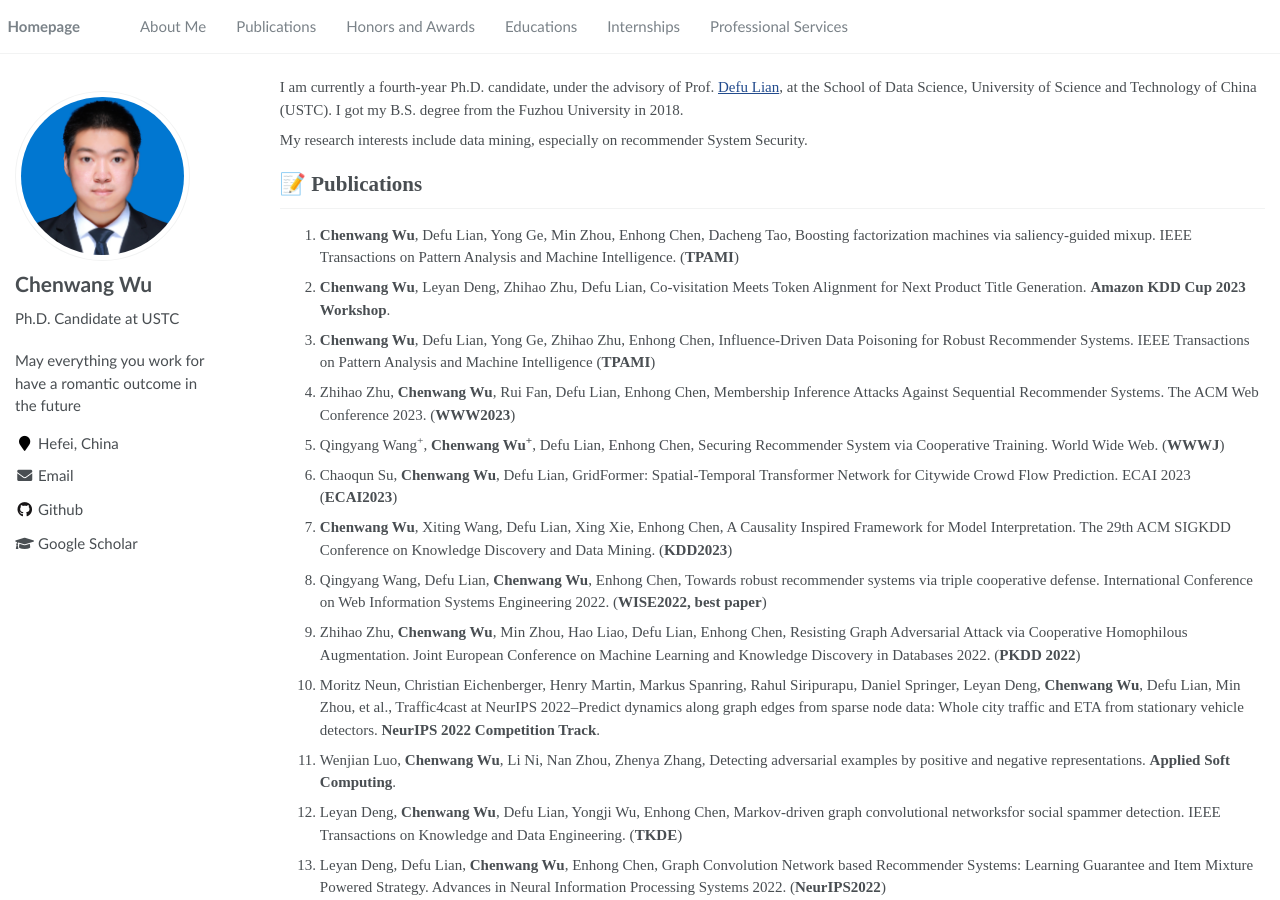
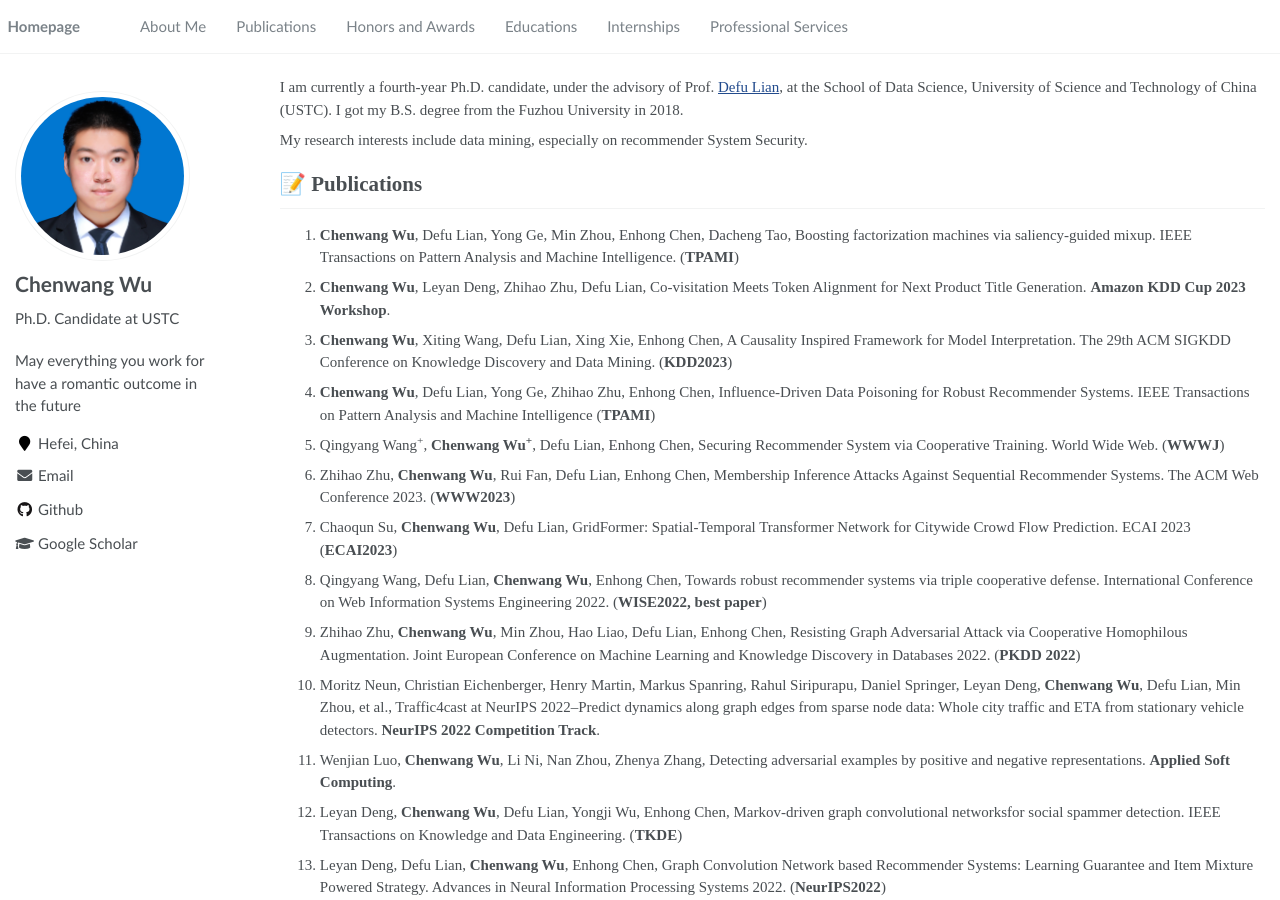
Before and after one commit to Daftstone/Daftstone.github.io, a Jekyll site: the page built from _pages/about.md, in a window 1280 px wide and 900 px high. Built offline with Jekyll 4.4.1, drawn with Linux system fonts in a browser that asks for light colours; part of the change alters nothing that is shown.

Commit message:
Update about.md

```diff
--- a/_pages/about.md
+++ b/_pages/about.md
@@ -27,12 +27,12 @@ My research interests include data mining, especially on recommender System Secu
 
 # 📝 Publications
 1. **Chenwang Wu**, Defu Lian, Yong Ge, Min Zhou, Enhong Chen, Dacheng Tao, Boosting factorization machines via saliency-guided mixup. IEEE Transactions on Pattern Analysis and Machine Intelligence. (**TPAMI**)
-5. **Chenwang Wu**, Leyan Deng, Zhihao Zhu, Defu Lian, Co-visitation Meets Token Alignment for Next Product Title Generation. **Amazon KDD Cup 2023 Workshop**.
+2. **Chenwang Wu**, Leyan Deng, Zhihao Zhu, Defu Lian, Co-visitation Meets Token Alignment for Next Product Title Generation. **Amazon KDD Cup 2023 Workshop**.
+6. **Chenwang Wu**, Xiting Wang, Defu Lian, Xing Xie, Enhong Chen, A Causality Inspired Framework for Model Interpretation. The 29th ACM SIGKDD Conference on Knowledge Discovery and Data Mining. (**KDD2023**)
 7. **Chenwang Wu**, Defu Lian, Yong Ge, Zhihao Zhu, Enhong Chen, Influence-Driven Data Poisoning for Robust Recommender Systems. IEEE Transactions on Pattern Analysis and Machine Intelligence (**TPAMI**)
-8. Zhihao Zhu, **Chenwang Wu**, Rui Fan, Defu Lian, Enhong Chen, Membership Inference Attacks Against Sequential Recommender Systems. The ACM Web Conference 2023. (**WWW2023**)
-9. Qingyang Wang<sup>+</sup>, **Chenwang Wu<sup>+</sup>**, Defu Lian, Enhong Chen, Securing Recommender System via Cooperative Training. World Wide Web. (**WWWJ**)
+8. Qingyang Wang<sup>+</sup>, **Chenwang Wu<sup>+</sup>**, Defu Lian, Enhong Chen, Securing Recommender System via Cooperative Training. World Wide Web. (**WWWJ**)
+9. Zhihao Zhu, **Chenwang Wu**, Rui Fan, Defu Lian, Enhong Chen, Membership Inference Attacks Against Sequential Recommender Systems. The ACM Web Conference 2023. (**WWW2023**)
 10. Chaoqun Su, **Chenwang Wu**, Defu Lian, GridFormer: Spatial-Temporal Transformer Network for Citywide Crowd Flow Prediction. ECAI 2023 (**ECAI2023**)
-11. **Chenwang Wu**, Xiting Wang, Defu Lian, Xing Xie, Enhong Chen, A Causality Inspired Framework for Model Interpretation. The 29th ACM SIGKDD Conference on Knowledge Discovery and Data Mining. (**KDD2023**)
 12. Qingyang Wang, Defu Lian, **Chenwang Wu**, Enhong Chen, Towards robust recommender systems via triple cooperative defense. International Conference on Web Information Systems Engineering 2022. (**WISE2022, best paper**)
 14. Zhihao Zhu, **Chenwang Wu**, Min Zhou, Hao Liao, Defu Lian, Enhong Chen, Resisting Graph Adversarial Attack via Cooperative Homophilous Augmentation. Joint European Conference on Machine Learning and Knowledge Discovery in Databases 2022. (**PKDD 2022**)
 15. Moritz Neun, Christian Eichenberger, Henry Martin, Markus Spanring, Rahul Siripurapu, Daniel Springer, Leyan Deng, **Chenwang Wu**, Defu Lian, Min Zhou, et al., Traffic4cast at NeurIPS 2022–Predict dynamics along graph edges from sparse node data: Whole city traffic and ETA from stationary vehicle detectors. **NeurIPS 2022 Competition Track**.
```
